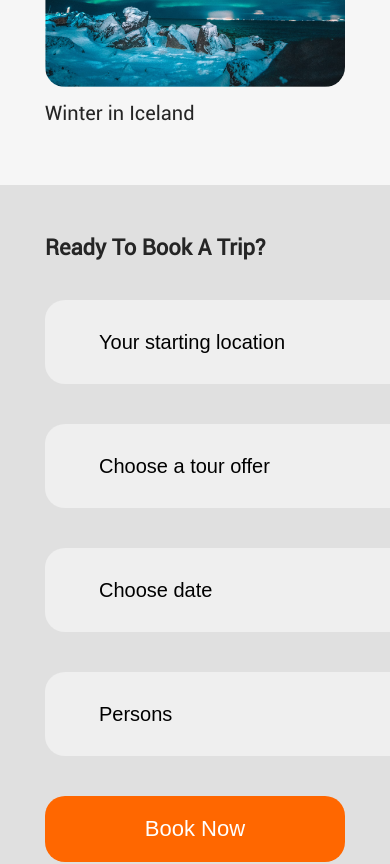
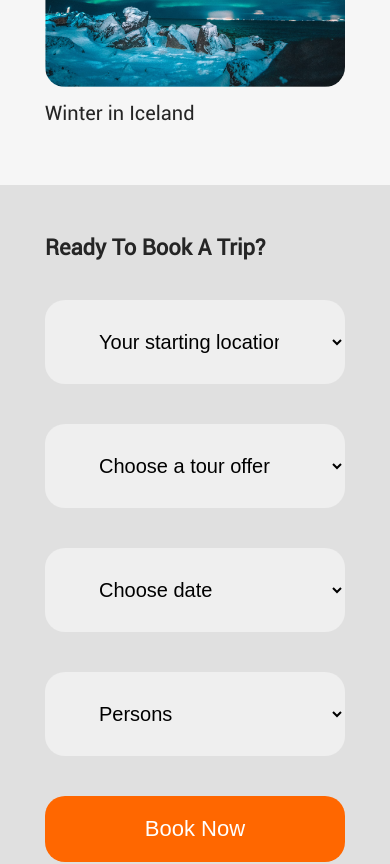
Before and after one commit to Tornike512/Unilab-Figma-Website, a React (Vite) app: page / in a window 390 px wide. Shown: the part 6021-6885 px from the top of the page. Built offline with nearby package versions, Linux system fonts and the light colour scheme.

Commit message:
Fix: Home Page Book a Trip Section Responsive Bug

```diff
--- a/src/pages/HomePage/HomePage.scss
+++ b/src/pages/HomePage/HomePage.scss
@@ -567,7 +567,7 @@
         row-gap: 40px;
         margin-bottom: 40px;
 
-        @include md {
+        @include xl {
           grid-template-columns: 1fr;
         }
 
@@ -580,6 +580,10 @@
 
           @include md {
             font-size: $font-size-20px;
+          }
+
+          @include sm {
+            width: 100%;
           }
         }
       }
```
